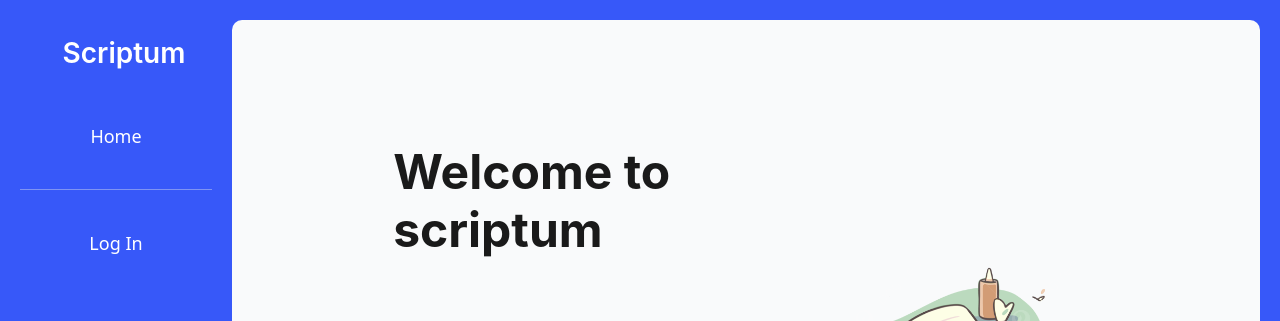
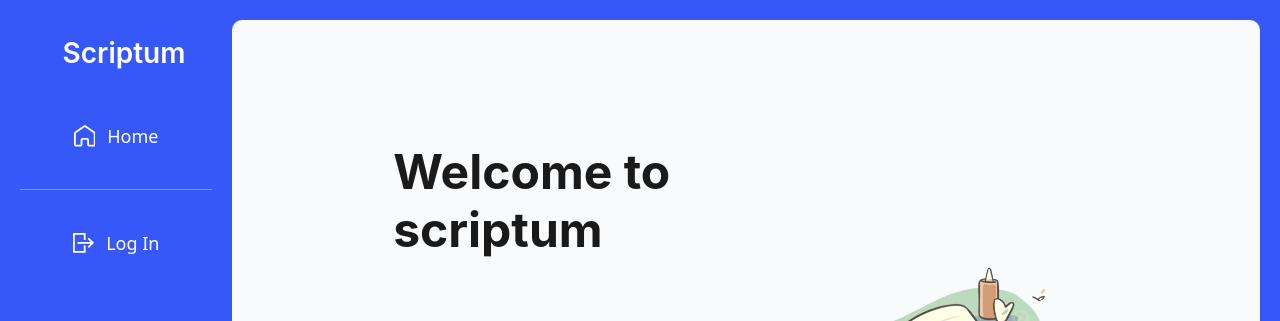
Before and after one commit to yanakolajara/Scriptum, a React (Vite) app in the folder client/: page / in a window 1280 px wide. Shown: the top 321 px of the page. Built offline with nearby package versions, Linux system fonts and the light colour scheme; no server answers.

Commit message:
Enhance error handling and add left icon support for CTA buttons

```diff
--- a/client/src/components/CTA/CTA.jsx
+++ b/client/src/components/CTA/CTA.jsx
@@ -45,6 +45,9 @@ export const CTA = ({
 
   return (
     <button className={classes} onClick={onClick} disabled={disabled}>
+      {icon && iconPosition === 'left' && (
+        <span className='cta__icon'>{icon}</span>
+      )}
       {children}
     </button>
   );
--- a/client/src/features/Navbar/Navbar.jsx
+++ b/client/src/features/Navbar/Navbar.jsx
@@ -36,6 +36,7 @@ export default function Navbar() {
           size='large'
           onClick={() => navigate('/')}
           icon={<GrHomeRounded />}
+          iconPosition='left'
         >
           Home
         </CTA>
```
Also changed, not shown: 1 other file (tests, documents, lock files or other folders).
